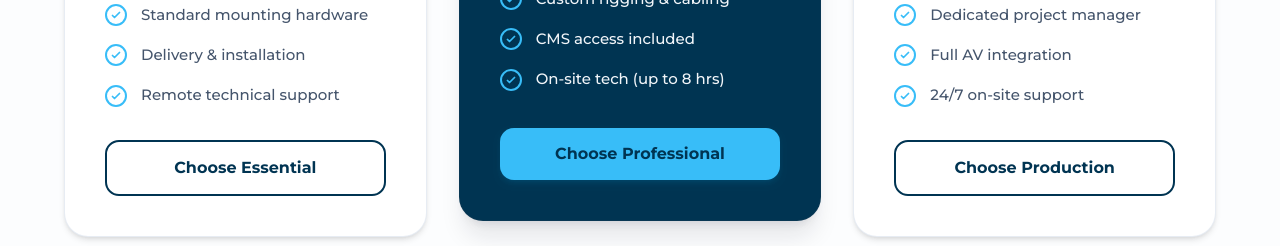
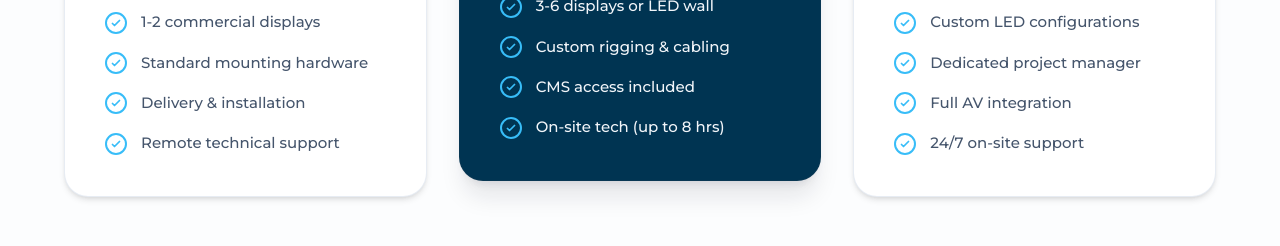
Before and after one commit to mijbah-eng/diplayLab, a Next.js app: page /rental in a window 1280 px wide. Shown: the part 5140-5386 px from the top of the page. Built offline with nearby package versions, Linux system fonts and the light colour scheme.

Commit message:
updated rental page

```diff
--- a/src/components/pages/rental/components/RentalPackages.jsx
+++ b/src/components/pages/rental/components/Transparent.jsx
@@ -58,13 +58,13 @@ function CircularCheck() {
   );
 }
 
-export default function RentalPackages() {
+export default function Transparent() {
   return (
     <section className="relative isolate bg-slate-50/40 px-6 py-24 sm:py-32 lg:px-8">
       <div className="container max-w-6xl mx-auto">
         <div className="mx-auto max-w-4xl text-center">
           <h2 className="mt-2 h2_text">
-            Transparent Pricing. No Surprises
+            Transparent Pricing. <br /> No Surprises
           </h2>
           <p className="mt-6 title_desc max-w-2xl mx-auto">
             Flexible rental packages designed for one-day activations to multi-week deployments. Every package includes delivery, setup, and support.
@@ -111,7 +111,7 @@ export default function RentalPackages() {
                 </ul>
               </div>
 
-              <div className="mt-8">
+              {/* <div className="mt-8">
                 <button
                   type="button"
                   className={`w-full py-3.5 px-6 rounded-xl font-bold text-center transition-all duration-300 cursor-pointer ${tier.isPopular
@@ -121,7 +121,7 @@ export default function RentalPackages() {
                 >
                   {tier.buttonText}
                 </button>
-              </div>
+              </div> */}
             </div>
           ))}
         </div>
--- a/src/components/pages/rental/index.jsx
+++ b/src/components/pages/rental/index.jsx
@@ -5,7 +5,7 @@ import RentalDivision from "./components/RentalDivision";
 import RentalOffer from "./components/RentalOffer";
 import Rental_division_service_model from "./components/Rental_division_service_model";
 import RentalUseCase from "./components/RentalUseCases";
-import RentalPackages from "./components/RentalPackages";
+import Transparent from "./components/Transparent";
 import Rental_Creative from "./components/Rental_Creative";
 import Rental_Choose_Us from "./components/Rental_Choose_Us";
 import Rental_Analytics from "./components/Rental_Analytics";
@@ -24,7 +24,7 @@ function Rental() {
         <RentalOffer />
         <Rental_division_service_model />
         <RentalUseCase />
-        <RentalPackages />
+        <Transparent />
         <Rental_Creative />
         <Rental_Choose_Us />
         <Rental_Analytics />
```
